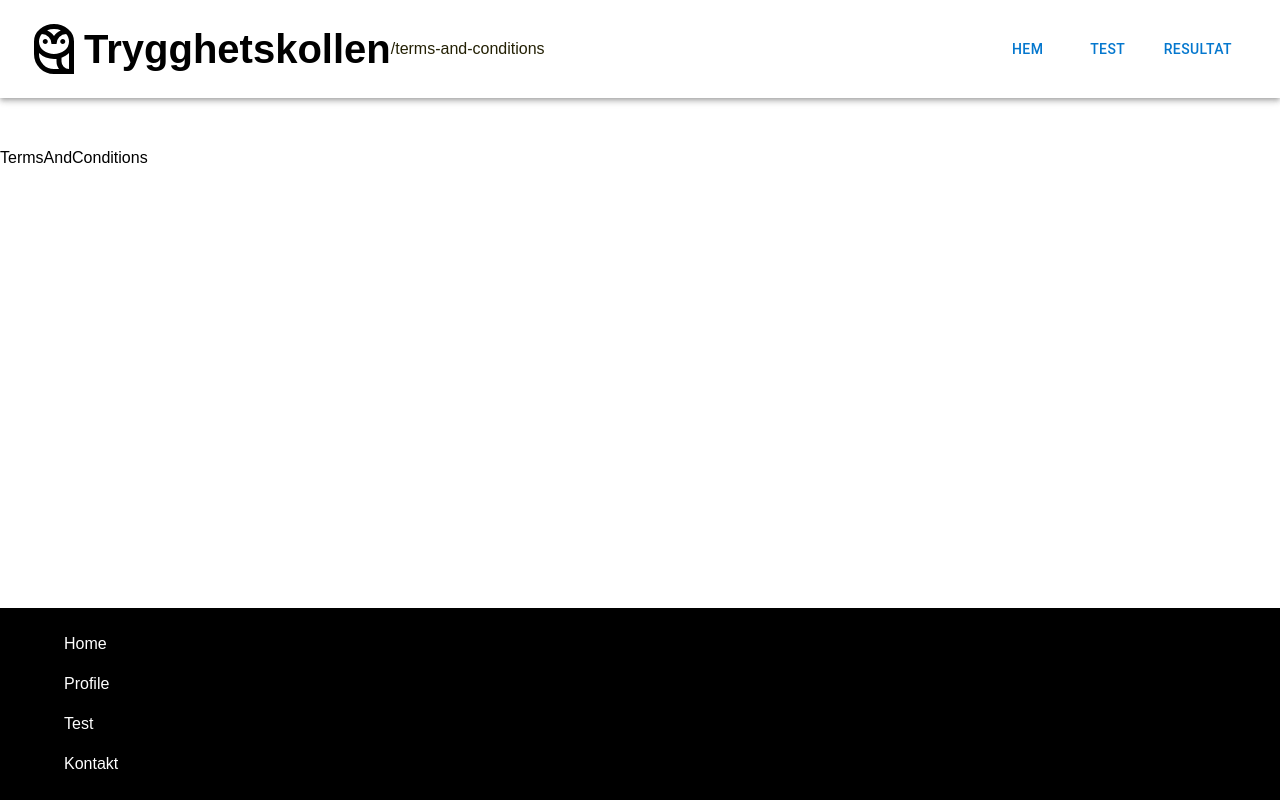
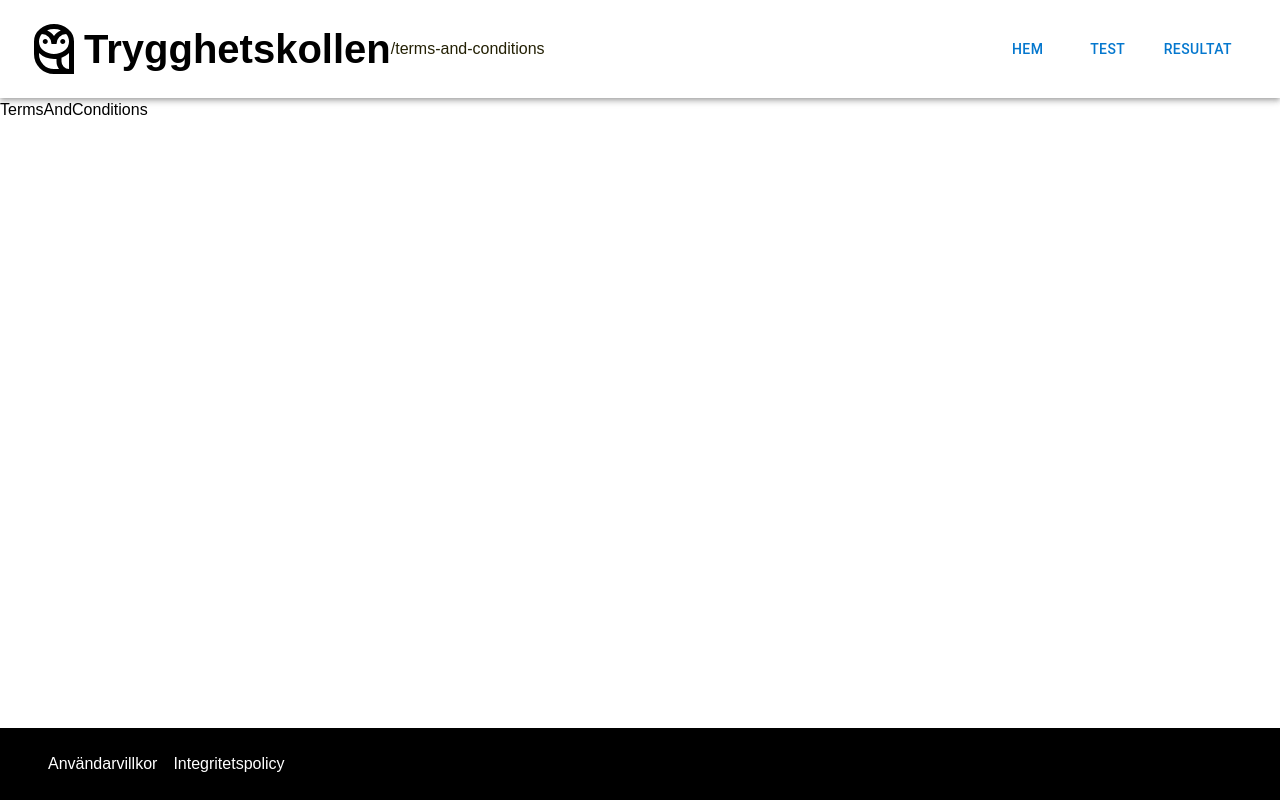
Before and after one commit to rhz1994/ScoutVision, a React (Vite) app in the folder frontend/: page /#/terms-and-conditions in a window 1280 px wide. Built offline with nearby package versions, Linux system fonts and the light colour scheme; some icons are missing.

Commit message:
css checkbox

```diff
--- a/frontend/src/components/CheckboxCard.jsx
+++ b/frontend/src/components/CheckboxCard.jsx
@@ -60,7 +60,7 @@ function CheckboxCard(props) {
   ];
 
   return (
-    <Card variant="outlined" sx={{ width: "650px" }}>
+    <Card variant="outlined" sx={{ width: "500px" }}>
       <CardContent>
         <CardHeader title={props.question} />
         <FormControl
--- a/frontend/src/components/Footer.css
+++ b/frontend/src/components/Footer.css
@@ -1,14 +1,13 @@
 .footer {
-  margin-top: 5em;
   background-color: black;
   color: white;
-  padding: 0.5em;
 }
 
 ul {
+  display: flex;
   list-style: none;
 }
 
 li {
-  margin: 1em;
+  margin: 0.5em;
 }
--- a/frontend/src/components/Footer.jsx
+++ b/frontend/src/components/Footer.jsx
@@ -3,10 +3,8 @@ function Footer() {
   return (
     <footer id="footer" className="footer">
       <ul>
-        <li>Home</li>
-        <li>Profile</li>
-        <li>Test</li>
-        <li>Kontakt</li>
+        <li>Användarvillkor</li>
+        <li>Integritetspolicy</li>
       </ul>
     </footer>
   );
--- a/frontend/src/components/Navbar.jsx
+++ b/frontend/src/components/Navbar.jsx
@@ -23,7 +23,7 @@ function Navbar() {
   };
 
   return (
-    <AppBar sx={{ mb: "3em" }} position="static" color="secondary">
+    <AppBar position="static" color="secondary">
       <Toolbar>
         <Logo component={Link} to="/" className="Navbar-logo" />
         <span>{pathname}</span>
```
